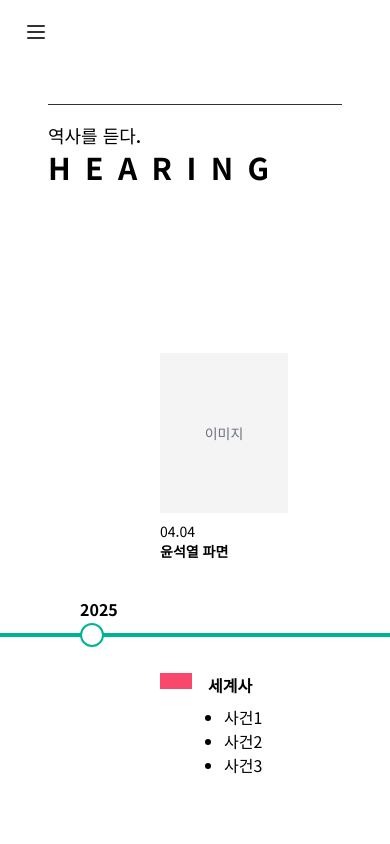
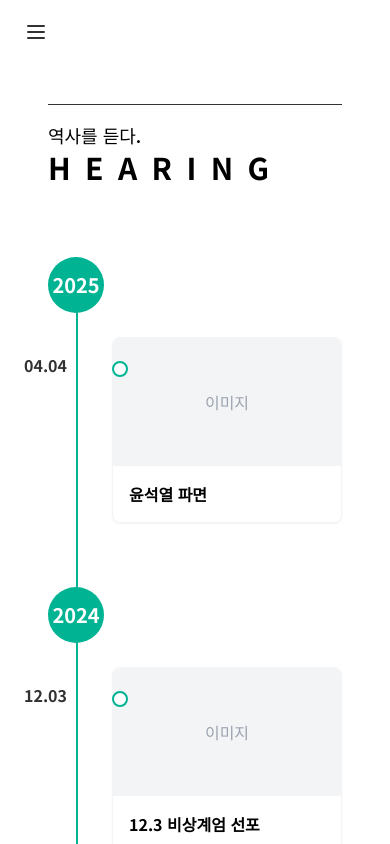
Before and after one commit to team-hearing/hearing-frontend, a Next.js app: page /timeline in a window 390 px wide. Built offline with nearby package versions, Linux system fonts and the light colour scheme.

Commit message:
feat: 모바일 레이아웃 컴포넌트 추가

```diff
--- /dev/null
+++ b/src/app/timeline/components/MobileTimeline.tsx
@@ -0,0 +1,59 @@
+import { timelineData } from "./timelineData";
+import Link from "next/link";
+
+const MobileTimeline = () => {
+  return (
+    <div className="w-full py-8 px-12 pb-20">
+      {/* 수직 타임라인 라인 */}
+      <div className="relative">
+        {/* 중앙 세로선 */}
+        <div className="absolute left-7 top-0 bottom-0 w-0.5 bg-primary" style={{ height: "calc(100% - 20px)" }} />
+
+        {/* 타임라인 이벤트들 */}
+        <div className="space-y-16">
+          {timelineData.map((yearData) => (
+            <div key={yearData.year} className="relative">
+              {/* 연도 표시 */}
+              <div className="mb-6 flex items-center">
+                <div className="w-14 h-14 rounded-full bg-primary text-white flex items-center justify-center z-10">
+                  <span className="text-h6 font-bold">{yearData.year}</span>
+                </div>
+              </div>
+
+              {/* 해당 연도의 이벤트들 */}
+              <div className="ml-6 space-y-10">
+                {yearData.events.map((event) => (
+                  <div key={event.id} className="relative pl-10">
+                    {/* 연도마커 */}
+                    <div className="absolute left-[-2] top-6 w-4 h-4 rounded-full border-2 border-primary bg-white" />
+
+                    {/* 이벤트 날짜 */}
+                    <div className="absolute left-[-3rem] top-4 text-body font-semibold text-gray-dark w-12 text-right pr-2">
+                      {event.date}
+                    </div>
+
+                    {/* 이벤트 카드 */}
+                    <Link href={`/timeline/${event.id}`}>
+                      <div className="bg-white rounded-lg shadow-sm border border-gray-100 overflow-hidden">
+                        {/* 이미지 영역 */}
+                        <div className="h-32 bg-gray-100 flex items-center justify-center text-gray-400">
+                          이미지
+                        </div>
+                        {/* 내용 영역 */}
+                        <div className="p-4">
+                          <h3 className="font-bold text-base line-clamp-2">{event.title}</h3>
+                        </div>
+                      </div>
+                    </Link>
+                  </div>
+                ))}
+              </div>
+            </div>
+          ))}
+        </div>
+      </div>
+    </div>
+  );
+};
+
+export default MobileTimeline;
--- a/src/app/timeline/components/TimelineBlock.tsx
+++ b/src/app/timeline/components/TimelineBlock.tsx
@@ -5,6 +5,7 @@ export type Event = {
   id: number;
   date: string;
   title: string;
+  tags?: string[];
 };
 
 export type TimelineData = {
--- a/src/app/timeline/components/timelineData.ts
+++ b/src/app/timeline/components/timelineData.ts
@@ -1,32 +1,39 @@
 import { TimelineData } from "./TimelineBlock";
+
+export type Event = {
+  id: number;
+  date: string;
+  title: string;
+  tags?: string[];
+};
 
 export const timelineData: TimelineData[] = [
   {
     year: 2025,
     events: [
-      { id: 1, date: "04.04", title: "윤석열 파면" }
+      { id: 1, date: "04.04", title: "윤석열 파면", tags: ["정치", "한국"] }
     ]
   },
   {
     year: 2024,
     events: [
-      { id: 2, date: "12.03", title: "12.3 비상계엄 선포" },
-      { id: 3, date: "10.10", title: "한강 작가 노벨상 수상" },
-      { id: 4, date: "05~08", title: "서울대 N번방 사건" },
-      { id: 5, date: "02.19", title: "전공의 파업" }
+      { id: 2, date: "12.03", title: "12.3 비상계엄 선포", tags: ["정치", "안보"] },
+      { id: 3, date: "10.10", title: "한강 작가 노벨상 수상", tags: ["문화", "문학"] },
+      { id: 4, date: "05~08", title: "서울대 N번방 사건", tags: ["사회", "범죄"] },
+      { id: 5, date: "02.19", title: "전공의 파업", tags: ["의료", "사회"] }
     ]
   },
   {
     year: 2023,
     events: [
-      { id: 6, date: "07.18", title: "서울서이초 교사 사망 사건" }
+      { id: 6, date: "07.18", title: "서울서이초 교사 사망 사건", tags: ["교육", "사회"] }
     ]
   },
   {
     year: 2022,
     events: [
-      { id: 7, date: "10.29", title: "이태원 참사 발생" },
-      { id: 8, date: "05.10", title: "윤석열 대통령 취임" }
+      { id: 7, date: "10.29", title: "이태원 참사 발생", tags: ["사회", "재난"] },
+      { id: 8, date: "05.10", title: "윤석열 대통령 취임", tags: ["정치", "한국"] }
     ]
   },
   {
@@ -46,7 +53,7 @@ export const timelineData: TimelineData[] = [
     year: 2018,
     events: [
       { id: 12, date: "04.27", title: "3차 남북정상회담" },
-      { id: 13, date: "", title: "텔레그램 N번방 사건" }
+      { id: 13, date: "2017~2018", title: "텔레그램 N번방 사건" }
     ]
   },
   {
--- a/src/app/timeline/page.tsx
+++ b/src/app/timeline/page.tsx
@@ -1,15 +1,34 @@
 "use client";
-import { useState } from "react";
+import { useState, useEffect } from "react";
 import TimelineBlock from "./components/TimelineBlock";
 import { timelineData } from "./components/timelineData";
 import Navigation from "../components/Navigation";
 import TimelineTitle from "./components/TimelineTitle";
 import useHorizontalScroll from "./hooks/useHorizontalScroll";
+import MobileTimeline from "./components/MobileTimeline";
 
 export default function Timeline() {
   const [currentYear, setCurrentYear] = useState<number | undefined>(
     timelineData.length > 0 ? timelineData[0].year : undefined
   );
+  const [isMobile, setIsMobile] = useState(false);
+
+  // 화면 크기에 따른 모바일 여부 감지
+  useEffect(() => {
+    const checkMobile = () => {
+      setIsMobile(window.innerWidth < 768); // md 브레이크포인트
+    };
+
+    // 초기 체크
+    checkMobile();
+
+    // 리사이즈 이벤트 리스너
+    window.addEventListener('resize', checkMobile);
+
+    return () => {
+      window.removeEventListener('resize', checkMobile);
+    };
+  }, []);
 
   // 스크롤 이벤트 핸들러 - 현재 보이는 연도 감지
   const handleScroll = (container: HTMLDivElement) => {
@@ -44,10 +63,15 @@ export default function Timeline() {
       </div>
 
       {/* 타이틀 영역 */}
-      <TimelineTitle currentYear={currentYear} />
+      <TimelineTitle currentYear={isMobile ? undefined : currentYear} />
 
-      {/* 타임라인 컨텐츠 영역 */}
-      <div className="flex-grow flex flex-col relative">
+      {/* 모바일 타임라인 */}
+      <div className={`md:hidden ${isMobile ? 'block' : 'hidden'} overflow-y-auto flex-grow`}>
+        <MobileTimeline />
+      </div>
+
+      {/* 데스크톱 타임라인 */}
+      <div className={`${isMobile ? 'hidden' : 'block'} md:block flex-grow flex flex-col relative`}>
         {/* 타임라인 선 */}
         <div className="absolute left-0 top-[408px] w-full h-1 bg-primary z-0" />
 
```
